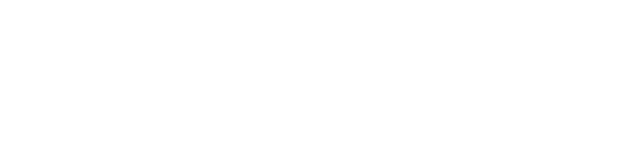
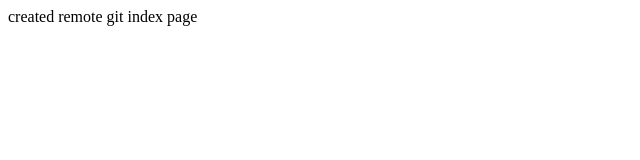
Before and after one commit to teja219a/git-access, a plain HTML site: page index.html in a window 1280 px wide. Shown: the whole page, without its empty margins (0-640 px from the left). Drawn offline with Linux system fonts and the light colour scheme.

Commit message:
commit updated index.html from local repository

```diff
--- a/index.html
+++ b/index.html
@@ -1 +1,4 @@
-<html><head></head><body></body></html>
+<html>
+    <head></head>
+    <body>created remote git index page </body>
+</html>
```
